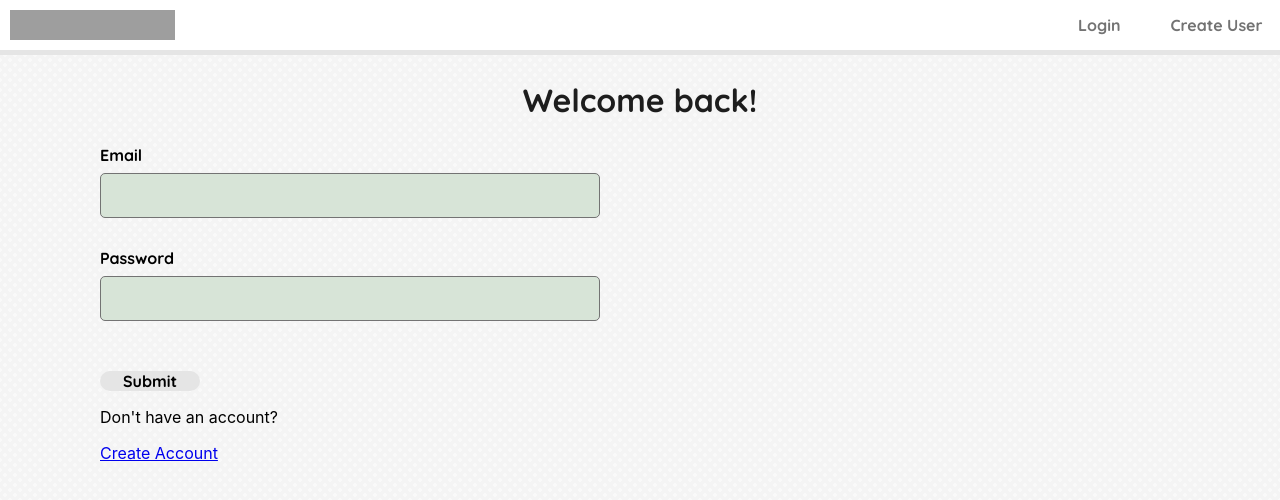
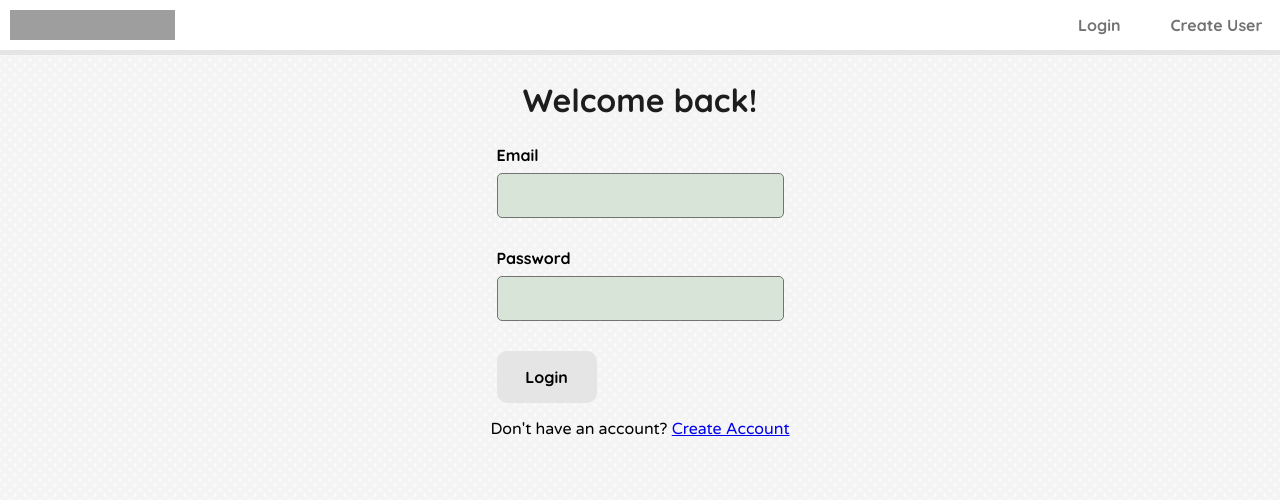
Before and after one commit to sallyestevez/final-project-front-end, a React (Create React App) app: page /login in a window 1280 px wide. Shown: the top 500 px of the page. Built offline with nearby package versions, Linux system fonts and the light colour scheme; no server answers; grey boxes are pictures that could not be loaded.

Commit message:
CSS for Login and Create User

```diff
--- a/src/App.css
+++ b/src/App.css
@@ -70,7 +70,12 @@ nav p:hover {
   margin: 0;
 }
 
-.PostInput {
+.Account {
+  font-family: 'Varela Round', sans-serif;
+  text-align: center;
+}
+
+.InputField {
   display: flex;
   font-family: 'Varela Round', sans-serif;
   justify-content: center;
@@ -107,6 +112,10 @@ nav p:hover {
 
 .ButtonWrapper {
   margin-top: 20px;
+}
+
+.CreateLoginButton {
+  margin-top: 0px;
 }
 
 .Button {
--- a/src/components/CreateUserForm.js
+++ b/src/components/CreateUserForm.js
@@ -13,9 +13,9 @@ function CreateUserForm({ signUpUser }) {
             <label htmlFor="password">Password</label>
             <input type="password" name="password" />
 
-            <div className="ButtonWrapper">
+            <div className="ButtonWrapper CreateLoginButton">
                 <button type="submit" className="Button">
-                    Submit
+                    <p>Create</p>
                 </button>
             </div>
         </form>
--- a/src/components/LoginForm.js
+++ b/src/components/LoginForm.js
@@ -9,9 +9,9 @@ function LoginForm({ loginUser }) {
             <label htmlFor="password">Password</label>
             <input type="password" name="password" />
 
-            <div className="ButtonWrapper">
+            <div className="CreateLoginButton">
                 <button type="submit" className="Button">
-                    Submit
+                    <p>Login</p>
                 </button>
             </div>
         </form>
--- a/src/pages/CreatePost.js
+++ b/src/pages/CreatePost.js
@@ -55,7 +55,7 @@ function CreatePost({
             />
             <div className="PageWrapper CreatePostWrapper">
                 <h1 className="PageTitle">Make a Post</h1>
-                <div className="PostInput">
+                <div className="InputField">
                     <CreatePostForm createPost={createPost}/>
                     {postSuccessful && <p>Success!</p>}
                 </div>
--- a/src/pages/CreateUser.js
+++ b/src/pages/CreateUser.js
@@ -75,10 +75,11 @@ function CreateUserPage({ isLoggedIn, setIsLoggedIn, setUserInformation }) {
             />
             <div className="PageWrapper">
                 <h1 className='PageTitle'>Welcome!</h1>
-                <CreateUserForm signUpUser={signUpUser}/>
-                <p>{errors}</p>
-                <p>Already have an account?</p>
-                <p><Link to="/login">Login</Link></p>
+                <div class="InputField">
+                    <CreateUserForm signUpUser={signUpUser}/>
+                    <p>{errors}</p>
+                </div>
+                <p className='Account'>Already have an account? <Link to="/login">Login</Link></p>
             </div>
         </>
     );
--- a/src/pages/Login.js
+++ b/src/pages/Login.js
@@ -51,10 +51,11 @@ function LoginPage({ isLoggedIn, setIsLoggedIn, setUserInformation }) {
         />
         <div className="PageWrapper">
             <h1 className='PageTitle'>Welcome back!</h1>
-            <LoginForm loginUser={loginUser}/>
-            <p>{errors}</p>
-            <p>Don't have an account?</p>
-            <p><Link to="/create">Create Account</Link></p>
+            <div class="InputField">
+                <LoginForm loginUser={loginUser}/>
+                <p>{errors}</p>
+            </div>
+            <p className='Account'>Don't have an account? <Link to="/create">Create Account</Link></p>
         </div>
     </>
     );
```
